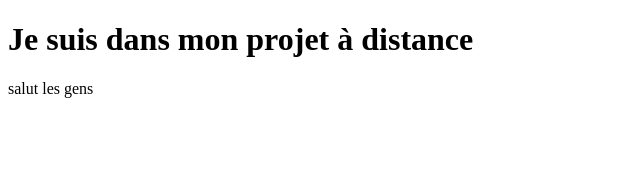
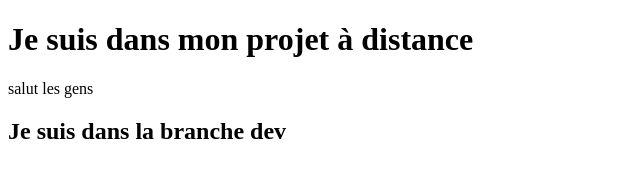
Before and after one commit to raveloherisoa/test, a plain HTML site: page index.html in a window 1280 px wide. Shown: the whole page, without its empty margins (0-640 px from the left). Drawn offline with Linux system fonts and the light colour scheme.

Commit message:
premier commit dans la branche dev

```diff
--- a/index.html
+++ b/index.html
@@ -7,5 +7,6 @@
 <body>
 	<h1>Je suis dans mon projet à distance</h1>
 	salut les gens
+	<h2>Je suis dans la branche dev</h2>
 </body>
 </html>
```
